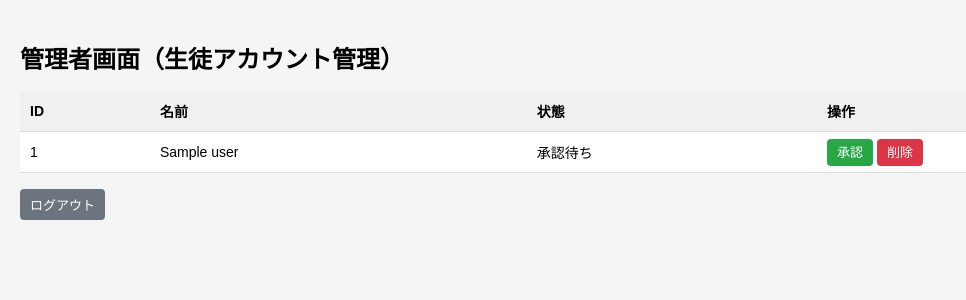
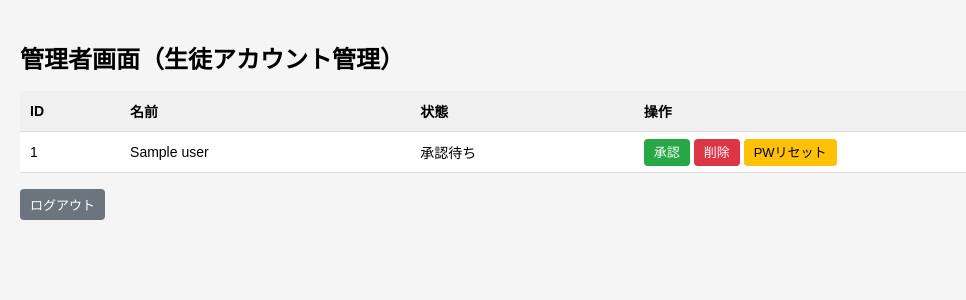
Before and after one commit to shingaku19minatokomatsu-creator/wordtest-app, a Flask app: template templates/admin.html in a window 1280 px wide. Shown: the top 300 px of the page, without its empty margins (0-966 px from the left). Run offline with Flask 3, Linux system fonts and the light colour scheme; the visitor is signed in with stand-in values (Sample User, id 1); the template is opened without the code that fills it: most values are stand-ins (such as "Sample title", 1, 10 or a date in 2020).

Commit message:
Update admin.html

```diff
--- a/templates/admin.html
+++ b/templates/admin.html
@@ -57,6 +57,11 @@
       margin-top: 16px;
       background: #6c757d;
     }
+
+    .reset {
+      background: #ffc107;
+      color: black;
+    }
   </style>
 </head>
 <body>
@@ -87,7 +92,9 @@
           <a class="btn approve" href="/approve/{{ u[0] }}">承認</a>
         {% endif %}
         <a class="btn delete" href="/delete/{{ u[0] }}">削除</a>
+        <a class="btn reset" href="/reset/{{ u[0] }}">PWリセット</a>
       </td>
+
     </tr>
     {% endfor %}
   </table>
```
